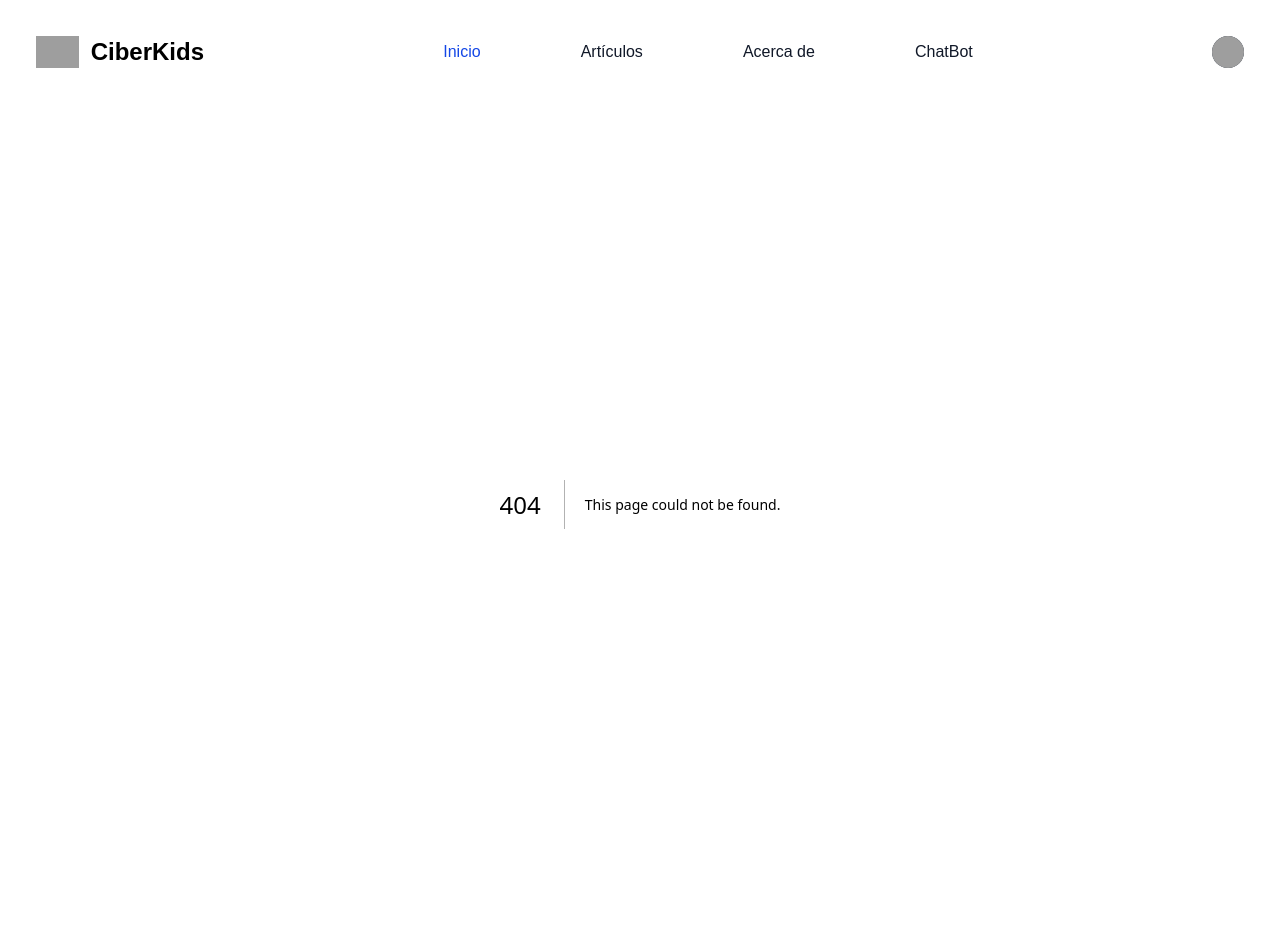
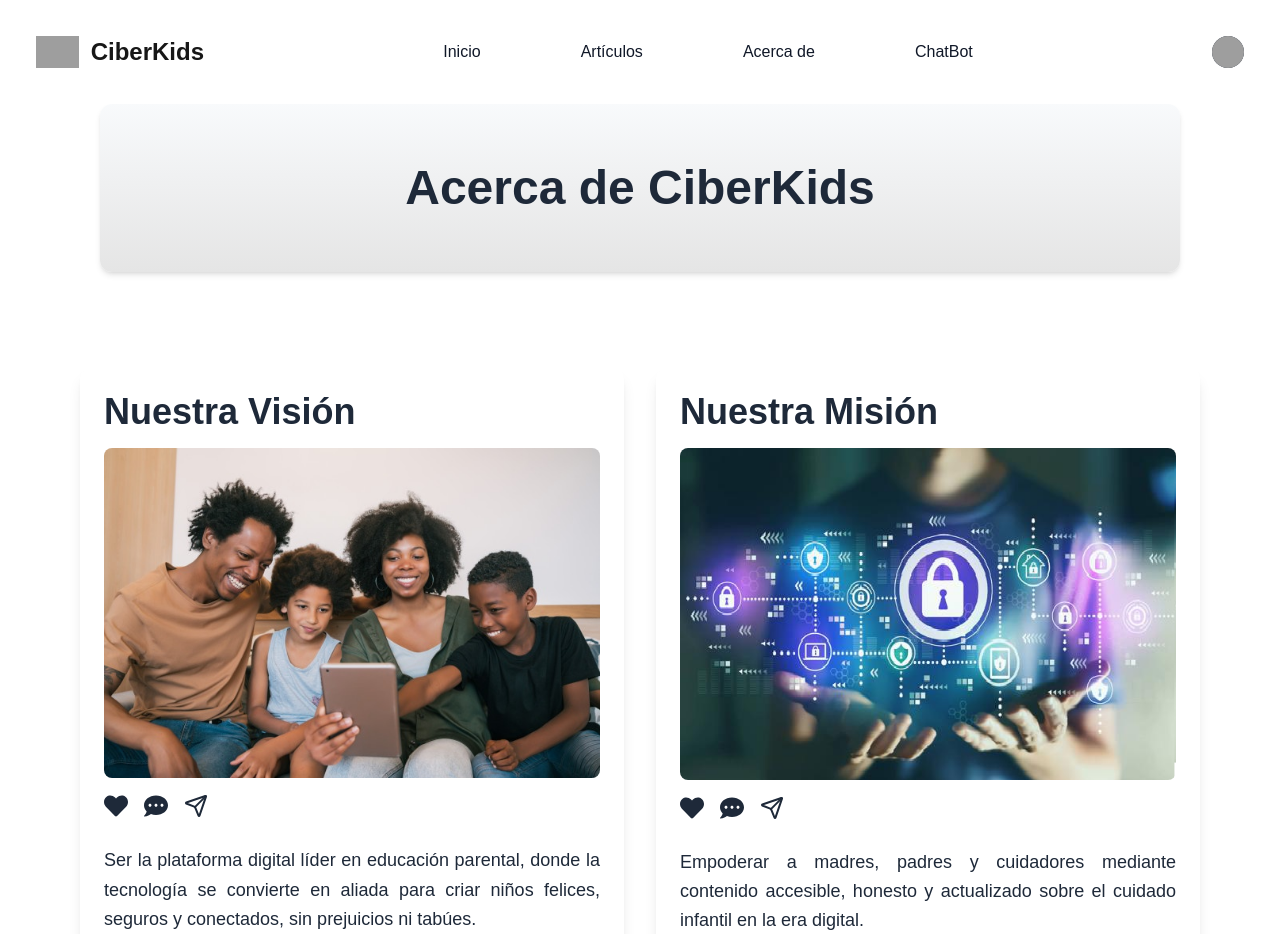
Before and after one commit to Kippie01PW/hack_puebla, a Next.js app: page /acerca-de in a window 1280 px wide. Before the commit this address had no page. Shown: the top 934 px of the page. Built offline with nearby package versions, Linux system fonts and the light colour scheme; grey boxes are pictures that could not be loaded.

Commit message:
Create About us page
Se creó la página de acerca de con un estilo de post de red social, apta para movile

```diff
--- /dev/null
+++ b/src/app/acerca-de/page.tsx
@@ -0,0 +1,59 @@
+"use client"
+import Image from 'next/image'
+import React from 'react'
+import { FaHeart, FaCommentDots } from "react-icons/fa";
+import { LuSend } from "react-icons/lu";
+
+export default function AboutUs() {
+  return (
+    <main className="text-gray-800 dark:text-gray-200">
+
+    <section className="bg-gradient-to-b from-slate-50 to-neutral-200 dark:bg-gradient-to-b dark:from-violet-900 dark:to-indigo-900 shadow-md mx-5 sm:mx-25 py-15 mb-12 text-center font-bold text-5xl rounded-xl">
+        <h1>Acerca de CiberKids</h1>
+    </section>
+      <section className="max-w-6xl mx-auto py-12 px-4">
+        <div className="grid grid-cols-1 md:grid-cols-2 gap-8">
+
+          <div className="bg-white dark:bg-gray-900 shadow-lg rounded-xl p-6">
+            <h2 className="text-4xl font-semibold mb-4">Nuestra Visión</h2>
+            <Image
+                    src="/images/VisionDigital.webp"
+                    alt="Misión de CiberKids"
+                    width={500}
+                    height={150}
+                    className="rounded-lg mb-4"
+                />
+            <div className="flex gap-4 text-2xl mt-2 mb-7">
+                <FaHeart />
+                <FaCommentDots />
+                <LuSend />
+            </div>
+            <p className="leading-relaxed text-lg text-justify">
+              Ser la plataforma digital líder en educación parental, donde la tecnología se convierte en aliada para criar niños felices, seguros y conectados, sin prejuicios ni tabúes.
+            </p>
+          </div>
+
+          <div className="bg-white dark:bg-gray-900 shadow-lg rounded-xl p-6">
+            <h2 className="text-4xl font-semibold mb-4">Nuestra Misión</h2>
+                <Image
+                    src="/images/Mision.webp"
+                    alt="Misión de CiberKids"
+                    width={6000}
+                    height={150}
+                    className="rounded-lg mb-4"
+                />
+            <div className="flex gap-4 text-2xl mt-2 mb-7">
+                <FaHeart />
+                <FaCommentDots />
+                <LuSend />
+            </div>
+            <p className="leading-relaxed text-lg text-justify">
+              Empoderar a madres, padres y cuidadores mediante contenido accesible, honesto y actualizado sobre el cuidado infantil en la era digital.
+            </p>
+          </div>
+
+        </div>
+      </section>
+    </main>
+  )
+}
--- a/src/app/page.tsx
+++ b/src/app/page.tsx
@@ -1,4 +1,3 @@
-import Image from "next/image";
 import ProductHero from "../components/ProductHero";
 import WelcomeSection from "@/components/Welcome";
 import QuickLinks from "@/components/QuickLinks";
--- a/src/components/Footer.tsx
+++ b/src/components/Footer.tsx
@@ -88,7 +88,7 @@ const Footer = () => {
                   </ul>
               </div>
               <div>
-                  <h2 className="mb-6 text-sm font-semibold text-gray-900 uppercase dark:text-white">Follow us</h2>
+                  <h2 className="mb-6 text-sm font-semibold text-gray-900 uppercase dark:text-white">Síguenos</h2>
                   <ul className="text-gray-500 dark:text-gray-400 font-medium">
                       <li className="mb-4">
                           <a href="https://github.com/Kippie01PW/hack_puebla" className="hover:underline ">Github</a>
--- a/src/components/Navbar.tsx
+++ b/src/components/Navbar.tsx
@@ -9,7 +9,7 @@ const Navbar = () => {
   return (
     <nav className="bg-white border-gray-200 dark:bg-slate-950 p-5 sticky top-0 z-98">
       <div className="max-w-screen-xl flex flex-wrap items-center justify-between mx-auto p-4">
-        <Link href="#" className="flex items-center space-x-3 rtl:space-x-reverse">
+        <Link href="/" className="flex items-center space-x-3 rtl:space-x-reverse">
           <img src="https://flowbite.com/docs/images/logo.svg" className="h-8" alt="Flowbite Logo" />
           <span className="self-center text-2xl font-semibold whitespace-nowrap dark:text-white">CiberKids</span>
         </Link>
@@ -56,13 +56,13 @@ const Navbar = () => {
         <div className="hidden md:flex items-center justify-between w-auto md:order-1" id="navbar-user">
           <ul className="flex flex-row font-medium gap-x-25">
             <li>
-              <Link href="#" className="block py-2 px-3 text-white bg-blue-700 rounded-sm md:bg-transparent md:text-blue-700 md:p-0 md:dark:text-blue-500" aria-current="page">Inicio</Link>
+              <Link href="/" className="block py-2 px-3 text-gray-900 rounded-sm hover:bg-gray-100 md:hover:bg-transparent md:hover:text-blue-700 md:p-0 dark:text-white md:dark:hover:text-blue-500 dark:hover:bg-gray-700 dark:hover:text-white md:dark:hover:bg-transparent dark:border-gray-700">Inicio</Link>
             </li>
             <li>
               <Link href="#" className="block py-2 px-3 text-gray-900 rounded-sm hover:bg-gray-100 md:hover:bg-transparent md:hover:text-blue-700 md:p-0 dark:text-white md:dark:hover:text-blue-500 dark:hover:bg-gray-700 dark:hover:text-white md:dark:hover:bg-transparent dark:border-gray-700">Artículos</Link>
             </li>
             <li>
-              <Link href="#" className="block py-2 px-3 text-gray-900 rounded-sm hover:bg-gray-100 md:hover:bg-transparent md:hover:text-blue-700 md:p-0 dark:text-white md:dark:hover:text-blue-500 dark:hover:bg-gray-700 dark:hover:text-white md:dark:hover:bg-transparent dark:border-gray-700">Acerca de</Link>
+              <Link href="acerca-de" className="block py-2 px-3 text-gray-900 rounded-sm hover:bg-gray-100 md:hover:bg-transparent md:hover:text-blue-700 md:p-0 dark:text-white md:dark:hover:text-blue-500 dark:hover:bg-gray-700 dark:hover:text-white md:dark:hover:bg-transparent dark:border-gray-700">Acerca de</Link>
             </li>
             <li>
               <Link href="#" className="block py-2 px-3 text-gray-900 rounded-sm hover:bg-gray-100 md:hover:bg-transparent md:hover:text-blue-700 md:p-0 dark:text-white md:dark:hover:text-blue-500 dark:hover:bg-gray-700 dark:hover:text-white md:dark:hover:bg-transparent dark:border-gray-700">ChatBot</Link>
```
Also changed, not shown: public/images/Mision.webp (added), public/images/VisionDigital.webp (added).
